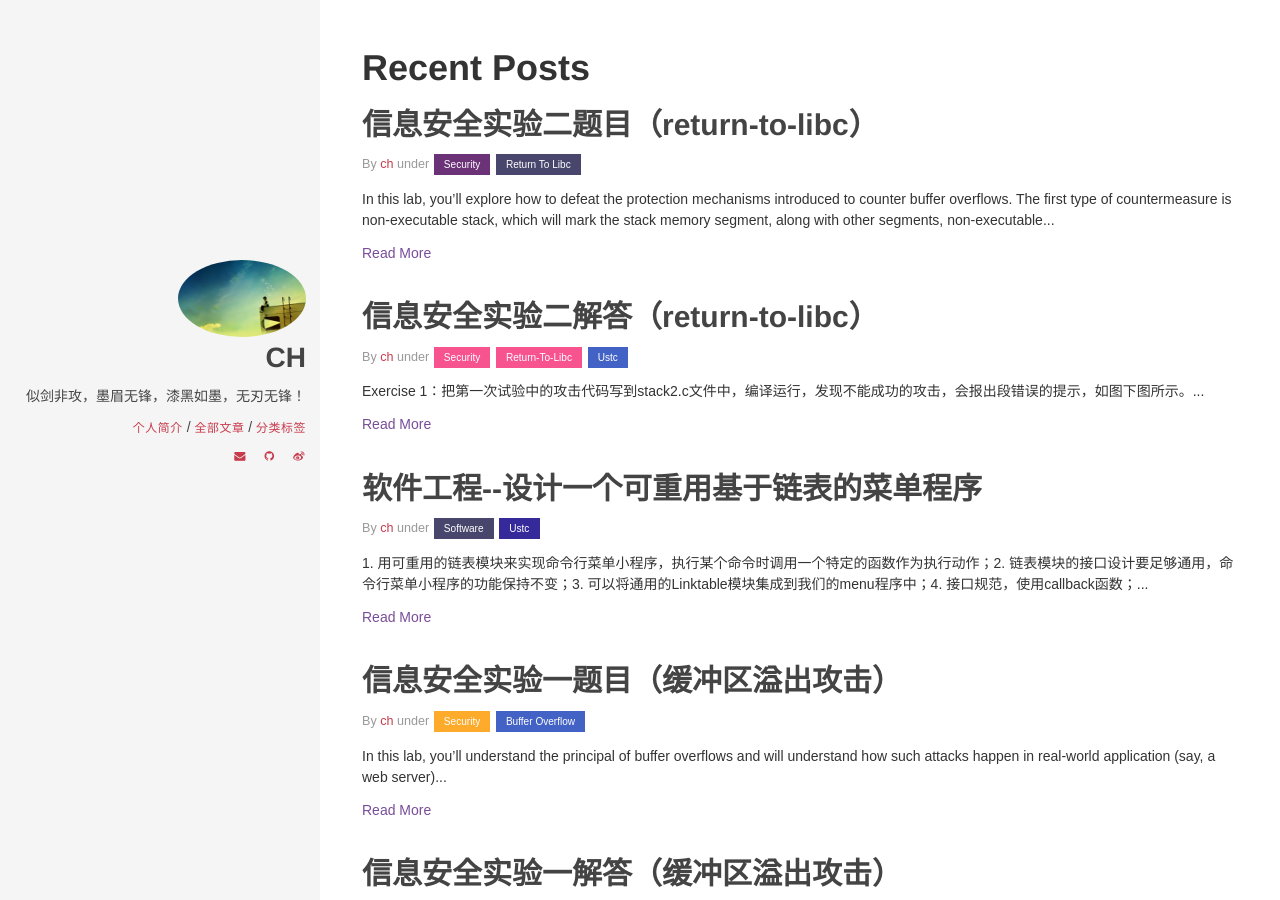
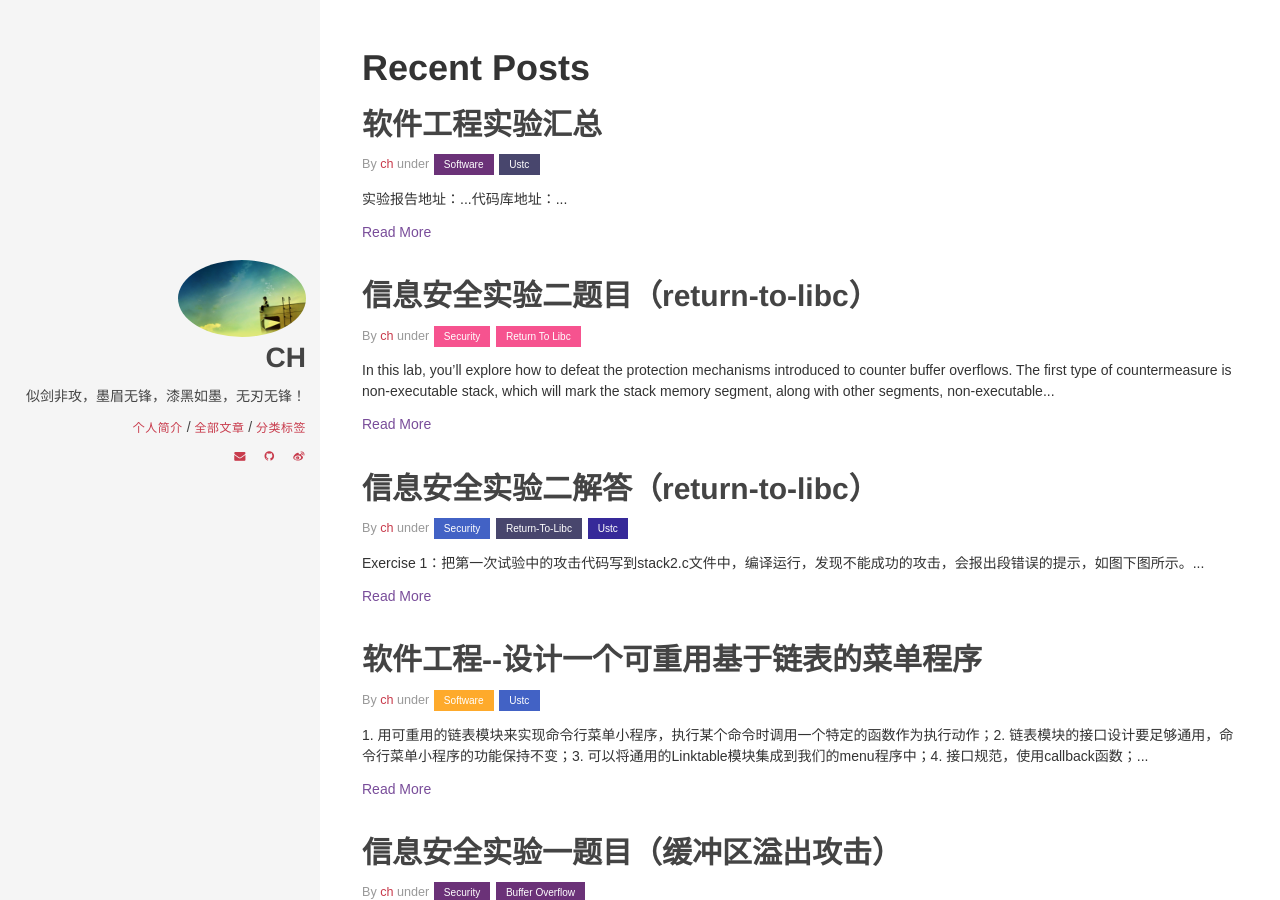
Before and after one commit to ch710798472/blog, a Jekyll site: the page built from index.html, in a window 1280 px wide and 900 px high. Built offline with Jekyll 4.4.1, drawn with Linux system fonts in a browser that asks for light colours; Markdown is read by kramdown in place of the engine named in the settings; part of the change alters nothing that is shown.

Commit message:
add software list

```diff
--- a/_posts/2015-11-03-software-lab.md
+++ b/_posts/2015-11-03-software-lab.md
@@ -1,7 +1,7 @@
 ---
 layout: post
 title: 软件工程--设计一个可重用基于链表的菜单程序
-category: security
+category: software
 modified: 2015-11-03
 tags: [software,ustc]
 comments: true
--- /dev/null
+++ b/_posts/2015-11-07-software-lab.md
@@ -0,0 +1,26 @@
+---
+layout: post
+title: 软件工程实验汇总
+category: software
+modified: 2015-11-07
+tags: [software,ustc]
+comments: true
+pinned: true
+excerpt: " 实验报告地址：...代码库地址：..."
+---
+#实验报告
+[实验一：写一个hello world小程序](https://www.shiyanlou.com/courses/reports/641974)
+[实验二：命令行菜单小程序V1.0](https://www.shiyanlou.com/courses/reports/650482)
+[实验三：内部模块化的命令行菜单小程序V2.0](https://www.shiyanlou.com/courses/reports/650485)
+[实验四：用可重用的链表模块来实现命令行菜单小程序V2.5](https://www.shiyanlou.com/courses/reports/695822)
+[实验五：用callback增强链表模块来实现命令行菜单小程序V2.8](https://www.shiyanlou.com/courses/reports/710072)
+[实验六：函数的可重入性（reentrant）及线程安全](https://www.shiyanlou.com/courses/reports/710138)
+[实验七：将menu设计为可重用的子系统](https://www.shiyanlou.com/courses/reports/710139)
+
+#代码库
+[实验一代码库](http://git.shiyanlou.com/ch710798472/shiyanlou_cs122/src/master/lab1)
+[实验一代码库](http://git.shiyanlou.com/ch710798472/shiyanlou_cs122/src/master/lab2)
+[实验一代码库](http://git.shiyanlou.com/ch710798472/shiyanlou_cs122/src/master/lab3)
+[实验一代码库](http://git.shiyanlou.com/ch710798472/shiyanlou_cs122/src/master/lab4)
+[实验一代码库](http://git.shiyanlou.com/ch710798472/shiyanlou_cs122/src/master/lab5)
+[实验一代码库](http://git.shiyanlou.com/ch710798472/shiyanlou_cs122/src/master/lab7)
```
